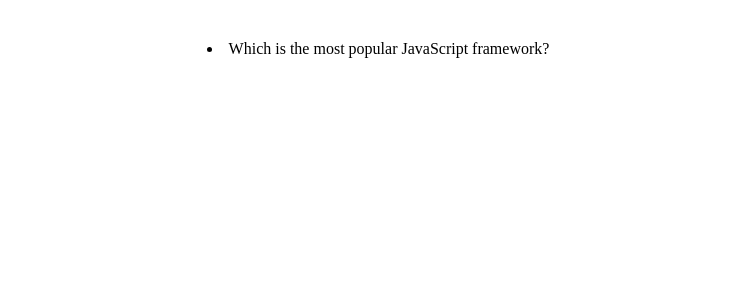
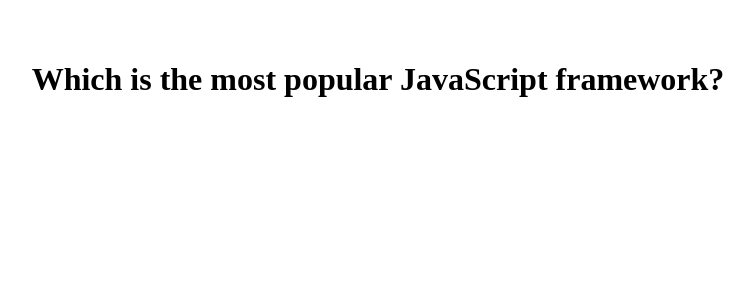
Before and after one commit to HannanIbnFurqan/Quiz-App, a React (Vite) app: page / in a window 1280 px wide. Shown: the top 300 px of the page, without its empty margins (262-1016 px from the left). Built offline with nearby package versions, Linux system fonts and the light colour scheme.

Commit message:
add Question component

```diff
--- /dev/null
+++ b/src/components/Option.jsx
@@ -0,0 +1,9 @@
+import React from 'react'
+
+export default function Option() {
+  return (
+    <div>
+
+    </div>
+  )
+}
--- a/src/components/Question.jsx
+++ b/src/components/Question.jsx
@@ -1,11 +1,10 @@
 import React from 'react'
-
+import Option from './Option'
 function Question({question, index, answer, disptch}) {
   return (
     <div>
-      <li>
-        {question.question}
-      </li>
+        <h1>{question.question}</h1>
+        <Option></Option>
     </div>
   )
 }
```
